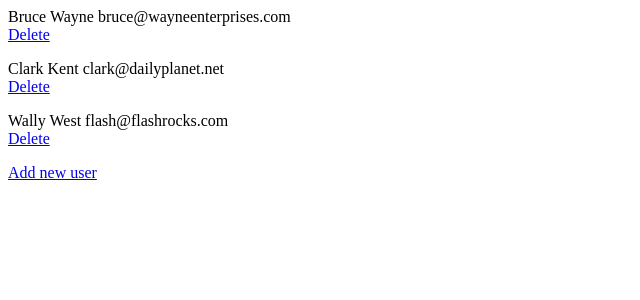
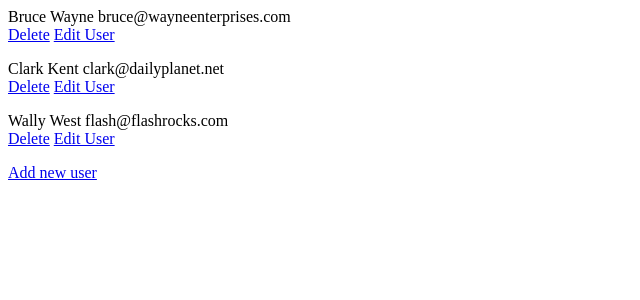
Before and after one commit to davidmshou/da-app-challenge, a Django app: page /users/ in a window 1280 px wide. Shown: the top 300 px of the page, without its empty margins (0-640 px from the left). Run offline with Django 3.2, Linux system fonts and the light colour scheme; data comes from the database, SQL or seed files in the repository; both versions use the stored data as it was after the commit.

Commit message:
Edit still not functioning.

```diff
--- a/users/templates/users/list.html
+++ b/users/templates/users/list.html
@@ -6,6 +6,7 @@
             <form action="#" method="POST">
                 {% csrf_token %}
                 <a href="{% url 'delete' user.id %}" data-name="{{user}}">Delete</a>
+                <a href="{% url 'edit' user.id %}" data-name="{{user}}">Edit User</a>
             </form>
     </section>
         {% endfor %}
--- a/users/urls.py
+++ b/users/urls.py
@@ -8,8 +8,6 @@ urlpatterns = [
     url(r'^$', views.index, name='index'),
     url(r'^delete/$', views.delete, name='delete'),
     url(r'^add/$', views.add, name='add'),
-    url(r'^(?P<user_id>\d+)/delete/$', views.delete, name='delete')
-    # url(r'^$', views.index, name='index'),
-    # url(r'^add/$', views.add, name='add'),
-    # url(r'^edit/$', views.edit, name='edit'),
+    url(r'^(?P<user_id>\d+)/delete/$', views.delete, name='delete'),
+    url(r'^(?P<user_id>\d+)/edit/$', views.edit, name='edit'),
 ]
--- a/users/views.py
+++ b/users/views.py
@@ -44,37 +44,38 @@ def add(request):
 
     return render(request, 'users/index.html', {'form': form})
 
-    # newUser = User(first_name=request.POST["first_name"],
-    #                last_name=request.POST["last_name"],
-    #                email=request.POST["email"],)
-    # newUser.save()
-    # return HttpResponseRedirect(reverse("index"))
+
+def detail(request, user_id=None):
+    context = {'user': get_object_or_404(User, pk=user_id),
+               'sub_template': 'users/list.html'}
+
+    return render(request, 'users/index.html', context)
 
 
-# def edit(request):
-#     user = User.objects.get(email=request.POST["originalEmail"])
-#     if request.POST["submitButton"] == "Update":
-#         user.first_name = request.POST["first_name"]
-#         user.last_name = request.POST["last_name"]
-#         user.email = request.POST["email"]
-#         user.save()
-#     elif request.POST["submitButton"] == "Delete":
-#         user.delete()
+def edit(request, user_id):
+    # form = UserForm(request.POST or None)
+    # if form.is_valid():
+    #     # instance = form.save(commit=False)
+    #     user = get_object_or_404(User, pk=user_id)
+    #     user.first_name = request.POST.get('first_name', '')
+    #     user.last_name = request.POST.get('last_name', '')
+    #     user.email = request.POST.get('email', '')
+    #     new_user = User(first_name=user.first_name, last_name=user.last_name, email=user.email)
+    #     new_user.save()
+    #     return HttpResponseRedirect('')
+    # return render(request, 'users/index.html', {'form': form})
+    if user_id != 0:
+        user = get_object_or_404(User, pk=user_id)
 
-#     return HttpResponseRedirect(reverse("index"))
+        user.first_name = request.POST["first_name"]
+        user.last_name = request.POST["last_name"]
+        user.email = request.POST["email"]
+        user.save()
+
+    return HttpResponseRedirect(reverse('index'))
 
 
 def delete(request, user_id):
     user = get_object_or_404(User, pk=user_id)
     user.delete()
     return HttpResponseRedirect(reverse('index'))
-
-    # users = User.objects.order_by("id")
-    # for user in users:
-    #     if request.POST("delete_button"):
-    #         user.delete()
-    # return HttpResponse("Delete")
-    # user_list = User.objects.all()
-    # for user in user_list:
-
-    # return render(request, 'users/delete.html', {'user_list': user_list})
```
Also changed, not shown: db.sqlite3.
